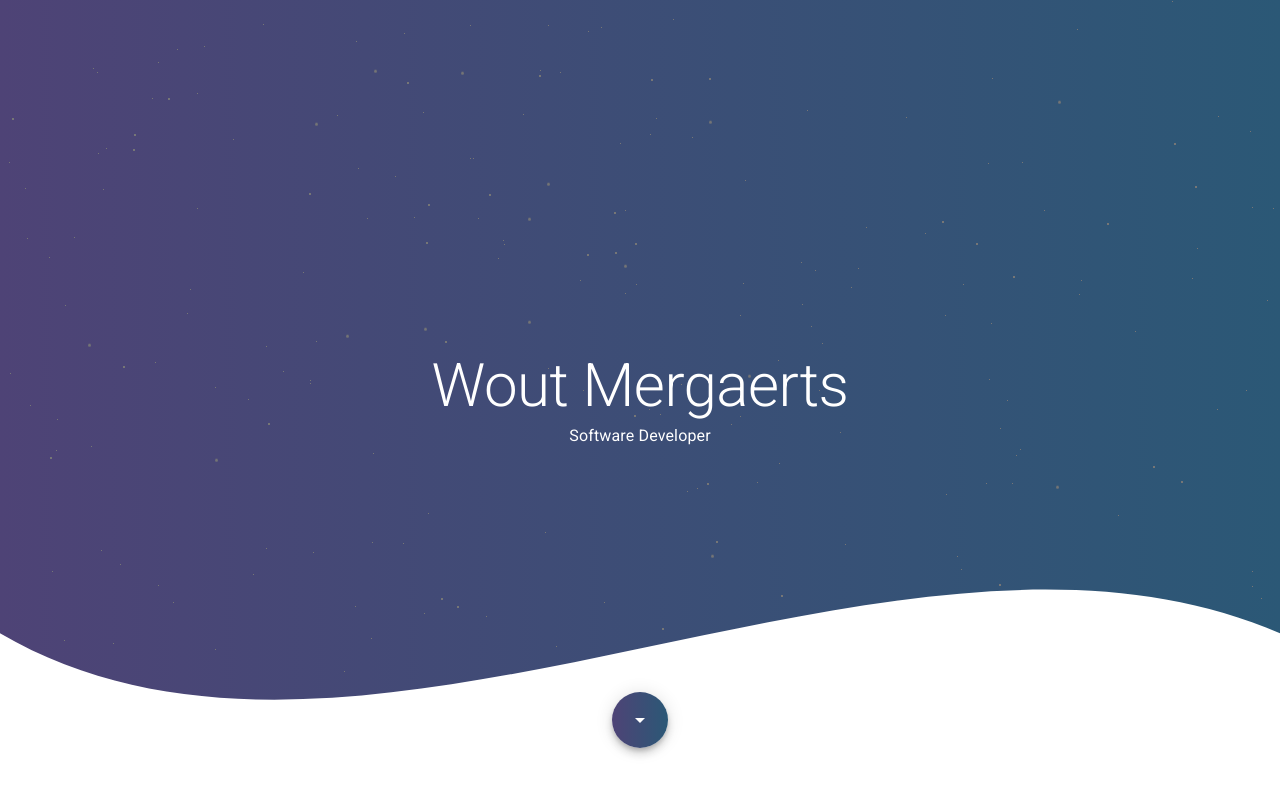
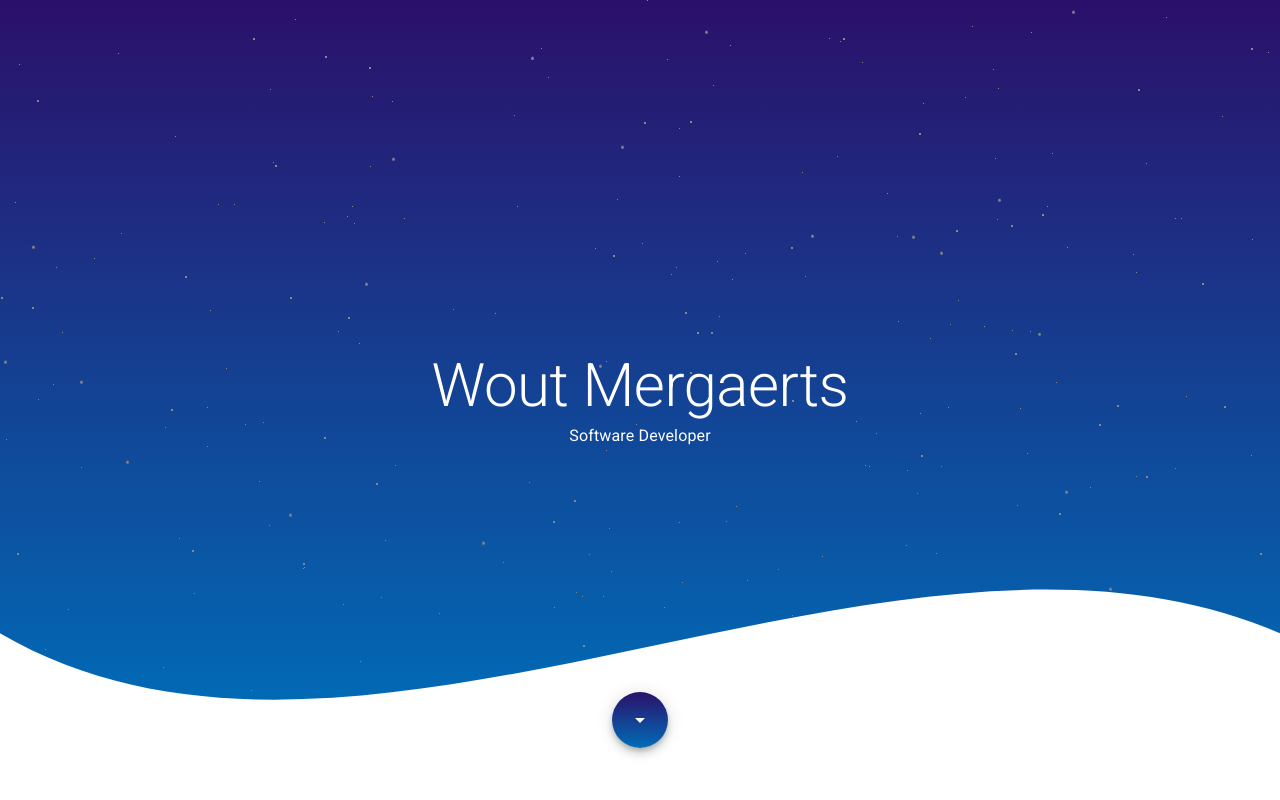
Before and after one commit to Wout-M/Portfolio-site, a React (Create React App) app: page / in a window 1280 px wide. Shown: the top 800 px of the page. Built offline with nearby package versions, Linux system fonts and the light colour scheme.

Commit message:
Update color scheme, convert scss to inline css

```diff
--- a/package.json
+++ b/package.json
@@ -9,7 +9,6 @@
     "@testing-library/react": "^9.5.0",
     "@testing-library/user-event": "^7.2.1",
     "ftp-deploy": "^2.3.7",
-    "node-sass": "^4.14.1",
     "react": "^16.13.1",
     "react-dom": "^16.13.1",
     "react-reveal": "^1.2.2",
--- a/src/components/Gradient/Gradient.js
+++ b/src/components/Gradient/Gradient.js
@@ -1,14 +1,85 @@
 import React, { Fragment } from "react";
-import classes from "./Gradient.module.css";
+import ScrollButton from "../ScrollButton/ScrollButton";
+import Stars from "./Stars/Stars";
+import { makeStyles } from "@material-ui/core/styles";
 
-const Stars = (props) => {
+const useStyles = makeStyles({
+    hero: {
+        display: "inline-block",
+        width: "100%",
+        position: "relative",
+        height: (props) => props.totalHeight,
+    },
+    bg: {
+        position: "absolute",
+        top: 0,
+        left: 0,
+        width: "100%",
+        height: (props) => props.starsHeight,
+        background: "#2b5876",
+        background: "-webkit-linear-gradient(to bottom,#4e4376,#2b5876)",
+        background: "linear-gradient(to bottom,#2b106a,#006cb7)",
+        zIndex: -1,
+    },
+    text: {
+        textAlign: "center",
+        position: "absolute",
+        top: "50%",
+        left: "50%",
+        transform: "translate(-50%, -50%)",
+        color: "white",
+    },
+    button: {
+        textAlign: "center",
+        position: "absolute",
+        top: "90%",
+        left: "50%",
+        transform: "translate(-50%, -50%)",
+    },
+    wave: {
+        textAlign: "center",
+        position: "absolute",
+        bottom: "0%",
+        color: "white",
+        width: "100%",
+        height: "250px",
+        overflow: "hidden",
+    },
+});
+
+const Gradient = (props) => {
+    const classes = useStyles(props);
+
     return (
         <Fragment>
-            <div className={classes.gradient} style={{height: props.totalHeight}}>
-            <div className={classes.shape} style={{height: props.gradientHeight}}></div>
+            <div className={classes.hero} id="hero">
+                <div className={classes.text}>{props.children}</div>
+
+                <div className={classes.bg}>
+                    <Stars />
+                </div>
+                <div className={classes.wave}>
+                    <svg
+                        viewBox="0 0 500 150"
+                        preserveAspectRatio="none"
+                        style={{ height: "100%", width: "100%" }}
+                    >
+                        <path
+                            fill="#fff"
+                            fillOpacity="1"
+                            d="M0.00,49.98 C141.92,177.13 349.20,-50.00 500.00,49.98 L500.00,150.00 L0.00,150.00 Z"
+                        ></path>
+                    </svg>
+                </div>
+                <div className={classes.button}>
+                    <ScrollButton />
+                </div>
             </div>
         </Fragment>
     );
 };
 
-export default Stars;
+export default Gradient;
+
+/*
+ */
--- /dev/null
+++ b/src/components/Gradient/Stars/Stars.js
@@ -0,0 +1,112 @@
+import React, { Fragment, useEffect } from "react";
+import styled, { keyframes } from "styled-components";
+
+const starsAnimation = keyframes`
+from {
+    transform: translateY(-2000px);
+}
+to {
+    transform: translateY(0px);
+}
+`;
+
+const spawnStars = (amount) => {
+    let value = `${Math.floor(Math.random() * 2000)}px ${Math.floor(
+        Math.random() * 2000
+    )}px #888`;
+    let i;
+    for (i = 0; i < amount; i++) {
+        value += `, ${Math.floor(Math.random() * 2000)}px ${Math.floor(
+            Math.random() * 2000
+        )}px #888`;
+    }
+    return value;
+};
+
+const smallStars = spawnStars(700);
+const mediumStars = spawnStars(200);
+const bigStars = spawnStars(100);
+
+const Root = styled.div`
+    z-index: -1;
+    overflow: hidden;
+    top: 0;
+    left: 0;
+    width: 100%;
+    height: 100vh;
+    transition: opacity 1s ease-in-out;
+`;
+
+const Small = styled.div`
+    width: 1px;
+    height: 1px;
+    background: transparent;
+    box-shadow: ${smallStars};
+    animation: ${starsAnimation} 50s linear infinite;
+
+    &:after {
+        content: " ";
+        position: absolute;
+        top: 2000px;
+        width: 1px;
+        height: 1px;
+        background: transparent;
+        box-shadow: ${smallStars};
+    }
+`;
+
+const Medium = styled.div`
+    width: 2px;
+    height: 2px;
+    background: transparent;
+    box-shadow: ${mediumStars};
+    animation: ${starsAnimation} 100s linear infinite;
+
+    &:after {
+        content: " ";
+        position: absolute;
+        top: 2000px;
+        width: 2px;
+        height: 2px;
+        background: transparent;
+        box-shadow: ${mediumStars};
+    }
+`;
+
+const Big = styled.div`
+    width: 3px;
+    height: 3px;
+    background: transparent;
+    box-shadow: ${bigStars};
+    border-radius: 100%;
+    animation: ${starsAnimation} 150s linear infinite;
+
+    &:after {
+        content: " ";
+        position: absolute;
+        top: 2000px;
+        width: 3px;
+        height: 3px;
+        background: transparent;
+        box-shadow: ${bigStars};
+        border-radius: 100%;
+    }
+`;
+
+const Stars = (props) => {
+    useEffect(() => {
+        spawnStars(700);
+    }, []);
+
+    return (
+        <Fragment>
+            <Root>
+                <Small />
+                <Medium />
+                <Big />
+            </Root>
+        </Fragment>
+    );
+};
+
+export default Stars;
--- a/src/components/ScrollButton/ScrollButton.js
+++ b/src/components/ScrollButton/ScrollButton.js
@@ -33,7 +33,7 @@ const ScrollButton = () => {
                     style={{
                         color: "#fff",
                         background:
-                            "linear-gradient(to right,#4e4376, #2b5876)",
+                            "linear-gradient(to bottom,#2b106a, #006cb7)",
                     }}
                     onClick={() => {
                         window.scrollTo({
--- a/src/components/Stars/Stars.js
+++ /dev/null
@@ -1,50 +0,0 @@
-import React, { Fragment } from "react";
-import "./Stars.scss";
-import ScrollButton from "../ScrollButton/ScrollButton";
-
-const Stars = (props) => {
-    return (
-        <Fragment>
-            <div
-                className="hero"
-                id="hero"
-                style={{ height: props.totalHeight }}
-            >
-                <div className="hero-text">{props.children}</div>
-
-                <div
-                    className="diagonal-hero-bg"
-                    style={{ height: props.starsHeight }}
-                >
-                    <div className="stars">
-                        <div className="small"></div>
-                        <div className="medium"></div>
-                        <div className="big"></div>
-                    </div>
-                </div>
-
-                <div className="wave">
-                    <svg
-                        viewBox="0 0 500 150"
-                        preserveAspectRatio="none"
-                        style={{ height: "100%", width: "100%" }}
-                    >
-                        <path
-                            fill="#fff"
-                            fillOpacity="1"
-                            d="M0.00,49.98 C141.92,177.13 349.20,-50.00 500.00,49.98 L500.00,150.00 L0.00,150.00 Z"
-                        ></path>
-                    </svg>
-                </div>
-                <div className="hero-button">
-                    <ScrollButton />
-                </div>
-            </div>
-        </Fragment>
-    );
-};
-
-export default Stars;
-
-/*
- */
--- a/src/components/Stars/Stars.scss
+++ /dev/null
@@ -1,143 +0,0 @@
-.hero {
-    display: inline-block;
-    width: 100%;
-    height: 100vh;
-    position: relative;
-}
-.hero-text {
-    text-align: center;
-    position: absolute;
-    top: 50%;
-    left: 50%;
-    transform: translate(-50%, -50%);
-    color: white;
-}
-
-.hero-button {
-    text-align: center;
-    position: absolute;
-    top: 90%;
-    left: 50%;
-    transform: translate(-50%, -50%);
-}
-
-.wave {
-    text-align: center;
-    position: absolute;
-    bottom: 0%;
-    color: white;
-    width: 100%;
-    height: 250px;
-    overflow: hidden;
-}
-
-.diagonal-hero-bg {
-    position: absolute;
-    top: 0;
-    left: 0;
-    width: 100%;
-    height: 90vh;
-    background: #2b5876; /* fallback for old browsers */
-    background: -webkit-linear-gradient(
-        to right,
-        #4e4376,
-        #2b5876
-    ); /* Chrome 10-25, Safari 5.1-6 */
-    background: linear-gradient(
-        to right,
-        #4e4376,
-        #2b5876
-    ); /* W3C, IE 10+/ Edge, Firefox 16+, Chrome 26+, Opera 12+, Safari 7+ */
-
-    z-index: -1;
-}
-
-// creates randomized star sizes
-@function stars($n) {
-    $value: "#{random(2000)}px #{random(2000)}px #767676";
-    @for $i from 2 through $n {
-        $value: "#{$value} , #{random(2000)}px #{random(2000)}px #767676";
-    }
-    @return unquote($value);
-}
-
-// store random stars
-$stars-small: stars(700);
-$stars-medium: stars(200);
-$stars-big: stars(100);
-
-.stars {
-    z-index: -1;
-    overflow: hidden;
-    top: 0;
-    left: 0;
-    width: 100%;
-    height: 100vh;
-    transition: opacity 1s ease-in-out;
-}
-
-.stars > .small {
-    width: 1px;
-    height: 1px;
-    background: transparent;
-    box-shadow: $stars-small;
-    animation: starsAnimation 50s linear infinite;
-
-    &:after {
-        content: " ";
-        position: absolute;
-        top: 2000px;
-        width: 1px;
-        height: 1px;
-        background: transparent;
-        box-shadow: $stars-small;
-    }
-}
-
-.stars > .medium {
-    width: 2px;
-    height: 2px;
-    background: transparent;
-    box-shadow: $stars-medium;
-    animation: starsAnimation 100s linear infinite;
-
-    &:after {
-        content: " ";
-        position: absolute;
-        top: 2000px;
-        width: 2px;
-        height: 2px;
-        background: transparent;
-        box-shadow: $stars-medium;
-    }
-}
-
-.stars > .big {
-    width: 3px;
-    height: 3px;
-    background: transparent;
-    box-shadow: $stars-big;
-    border-radius: 100%;
-    animation: starsAnimation 150s linear infinite;
-
-    &:after {
-        content: " ";
-        position: absolute;
-        top: 2000px;
-        width: 3px;
-        height: 3px;
-        background: transparent;
-        box-shadow: $stars-big;
-        border-radius: 100%;
-    }
-}
-
-// swap from/to values to reverse animation
-@keyframes starsAnimation {
-    from {
-        transform: translateY(-2000px);
-    }
-    to {
-        transform: translateY(0px);
-    }
-}
--- a/src/components/Title/Title.js
+++ b/src/components/Title/Title.js
@@ -14,7 +14,7 @@ const useStyles = makeStyles({
     line: {
         height: "3px",
         width: "100%",
-        background: "linear-gradient(to right, #8173aa ,#00a1a1)"
+        background: "linear-gradient(to right, #593896 ,#0093c4)"
     }
 });
 
--- a/src/views/Contact/Contact.js
+++ b/src/views/Contact/Contact.js
@@ -9,7 +9,7 @@ import pdf from "../../assets/documents/Wout_Mergaerts_CV.pdf";
 
 const useStyles = makeStyles({
     button: {
-        color: "#4e4376",
+        color: "#2b106a",
     },
 });
 
--- a/src/views/HeroImage/HeroImage.js
+++ b/src/views/HeroImage/HeroImage.js
@@ -1,7 +1,7 @@
 import React, { Fragment, useState, useEffect } from "react";
 import Fade from "react-reveal/Fade";
 import Typography from "@material-ui/core/Typography";
-import Stars from "../../components/Stars/Stars";
+import Gradient from "../../components/Gradient/Gradient";
 
 const HeroImage = (props) => {
     const [subtitleIndex, setSubtitleIndex] = useState(0);
@@ -20,7 +20,7 @@ const HeroImage = (props) => {
 
     return (
         <Fragment >
-            <Stars  totalHeight="100vh" starsHeight="90vh">
+            <Gradient  totalHeight="100vh" starsHeight="90vh">
                 <Fade top cascade>
                     <Typography variant="h2" component="h1">
                         {props.title}
@@ -31,7 +31,7 @@ const HeroImage = (props) => {
                         {props.subtitles[subtitleIndex]}
                     </Typography>
                 </Fade>
-            </Stars>
+            </Gradient>
         </Fragment>
     );
 };
--- a/src/views/Main/Main.js
+++ b/src/views/Main/Main.js
@@ -23,8 +23,8 @@ const useStyles = makeStyles((theme) => ({
         maxWidth: "600px",
         paddingLeft: "10px",
         margin: "10px",
-        borderLeft: "2px solid",
-        borderImage: "linear-gradient(to top, #8173aa ,#00a1a1)",
+        borderLeft: "3px solid",
+        borderImage: "linear-gradient(to top,  #593896 ,#0093c4)",
         borderImageSlice: "1",
     },
 }));
```
Also changed, not shown: src/components/Gradient/Gradient.module.css (deleted, +0 -28 lines), src/assets/images/wout.jpg, 1 other file (tests, documents, lock files or other folders).
